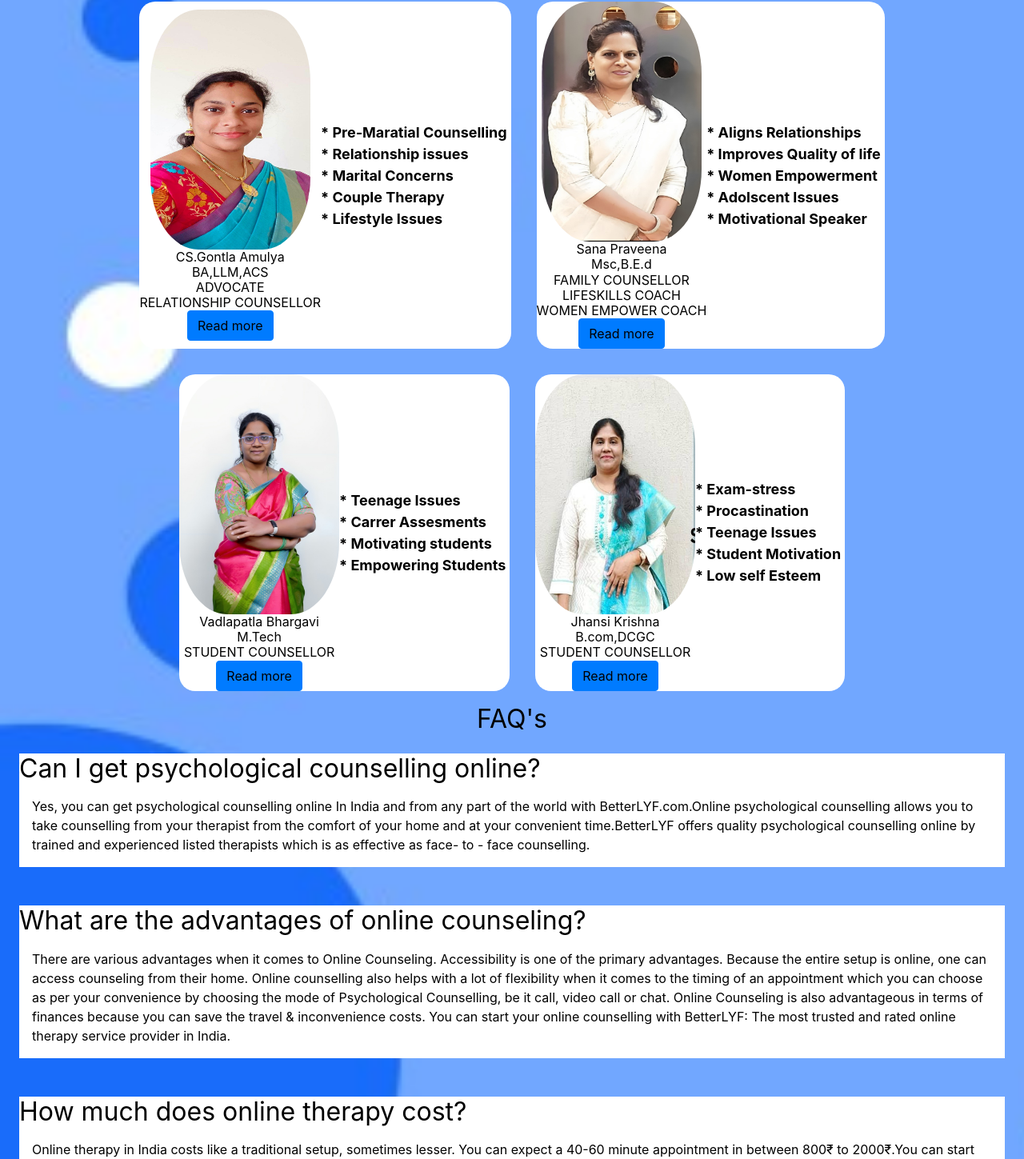
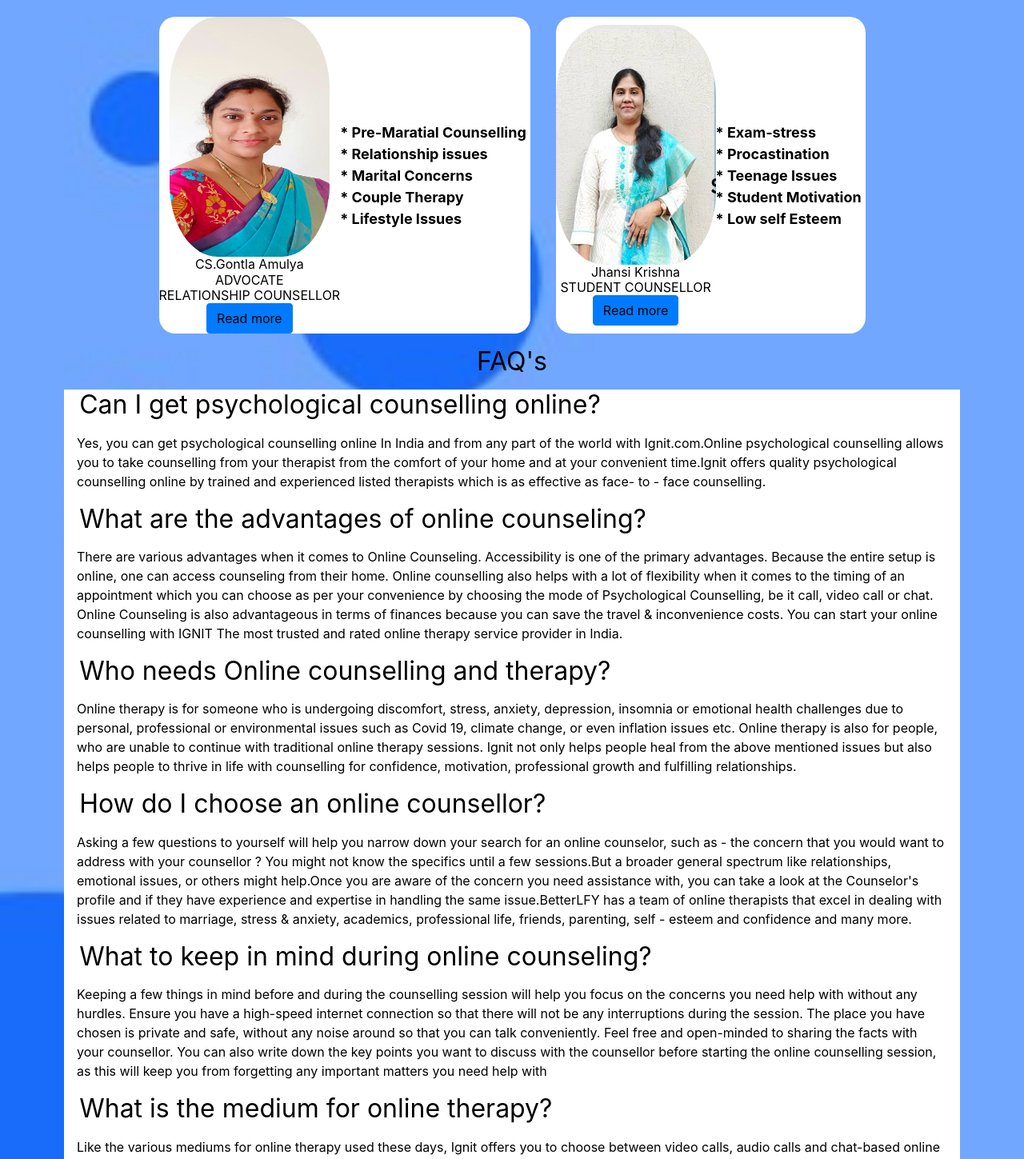
Before and after one commit to mohitratan18/ignit_frontend, a React (Create React App) app: page /aboutus in a window 1280 px wide. Shown: the part 1286-2735 px from the top of the page at 80% size. Built offline with nearby package versions, Linux system fonts and the light colour scheme.

Commit message:
aboutus updated

```diff
--- a/public/index.html
+++ b/public/index.html
@@ -28,7 +28,7 @@
     -->
     <!-- google font con -->
     <link rel="stylesheet" href="https://cdn.jsdelivr.net/npm/bootstrap@4.3.1/dist/css/bootstrap.min.css" integrity="sha384-ggOyR0iXCbMQv3Xipma34MD+dH/1fQ784/j6cY/iJTQUOhcWr7x9JvoRxT2MZw1T" crossorigin="anonymous">
-    <title>Ignite</title>
+    <title>Ignit</title>
   </head>
   <body>
     <noscript>You need to enable JavaScript to run this app.</noscript>
--- a/src/components/Aboutus.js
+++ b/src/components/Aboutus.js
@@ -5,7 +5,7 @@ import img1 from "../Assests/img1.jpeg";
 import img2 from "../Assests/img2.jpeg";
 import img3 from "../Assests/img3.jfif";
 import img4 from "../Assests/img4.jpeg";
-import img5 from "../Assests/img5.jpeg";
+//import img5 from "../Assests/img5.jpeg";
 import services from "../Assests/services.jpeg";
 import { useNavigate } from "react-router-dom";
 const Aboutus = () => {
@@ -40,12 +40,14 @@ const Aboutus = () => {
       </div>
 
       <h1>Our Team</h1>
+      <div className={style.two}>
         <div className={style.one}>
           <div className={style.subimg}>
-          <img className={style.image} src={img5} alt="" />
-          <h3>P.Saroja</h3>
-          <h4>MBA,MA PSYCHOLOGY</h4>
-          <h4>COUNSELLING PSYCHOLOGIST</h4>
+            <img className={style.image} src={img3} alt="" />
+            <h3>Sana Praveena</h3>
+            <h4>FAMILY COUNSELLOR</h4>
+            <h4>LIFESKILLS COACH</h4>
+            <h4>WOMEN EMPOWER COACH</h4>
             <br />
             <button
               type="button"
@@ -56,8 +58,30 @@ const Aboutus = () => {
             </button>
           </div>
           <span className={style.matter}>
-          * Behavioural Skills Coach <br />
+            * Aligns Relationships <br /> * Improves Quality of life <br /> *
+            Women Empowerment <br /> * Adolscent Issues <br /> * Motivational
+            Speaker{" "}
           </span>
+        </div>
+        <div className={style.one}>
+          <div className={style.subimg}>
+            <img className={style.image} src={img2} alt="" />
+            <h3>Vadlapatla Bhargavi</h3>
+            <h4>STUDENT COUNSELLOR</h4>
+            <br />
+            <button
+              type="button"
+              className="btn btn-primary text-black m-{3}"
+              onClick={handleclick}
+            >
+              Read more
+            </button>
+          </div>
+          <span className={style.matter}>
+            * Teenage Issues <br /> * Carrer Assesments <br /> * Motivating
+            students <br />* Empowering Students
+          </span>
+        </div>
       </div>
 
       <div className={style.two}>
@@ -65,7 +89,6 @@ const Aboutus = () => {
           <div className={style.subimg}>
             <img className={style.image} src={img1} alt="" />
             <h3>CS.Gontla Amulya</h3>
-            <h4>BA,LLM,ACS</h4>
             <h4>ADVOCATE</h4>
             <h4>RELATIONSHIP COUNSELLOR</h4> <br />
             <button
@@ -84,56 +107,8 @@ const Aboutus = () => {
 
         <div className={style.one}>
           <div className={style.subimg}>
-            <img className={style.image} src={img3} alt="" />
-            <h3>Sana Praveena</h3>
-            <h4>Msc,B.E.d</h4>
-            <h4>FAMILY COUNSELLOR</h4>
-            <h4>LIFESKILLS COACH</h4>
-            <h4>WOMEN EMPOWER COACH</h4>
-            <br />
-            <button
-              type="button"
-              className="btn btn-primary text-black "
-              onClick={handleclick}
-            >
-              Read more
-            </button>
-          </div>
-          <span className={style.matter}>
-            * Aligns Relationships <br /> * Improves Quality of life <br /> *
-            Women Empowerment <br /> * Adolscent Issues <br /> * Motivational
-            Speaker{" "}
-          </span>
-        </div>
-      </div>
-
-      <div className={style.two}>
-        <div className={style.one}>
-          <div className={style.subimg}>
-            <img className={style.image} src={img2} alt="" />
-            <h3>Vadlapatla Bhargavi</h3>
-            <h4>M.Tech</h4>
-            <h4>STUDENT COUNSELLOR</h4>
-            <br />
-            <button
-              type="button"
-              className="btn btn-primary text-black m-{3}"
-              onClick={handleclick}
-            >
-              Read more
-            </button>
-          </div>
-          <span className={style.matter}>
-            * Teenage Issues <br /> * Carrer Assesments <br /> * Motivating
-            students <br />* Empowering Students
-          </span>
-        </div>
-
-        <div className={style.one}>
-          <div className={style.subimg}>
             <img className={style.image} src={img4} alt="" />
             <h3>Jhansi Krishna</h3>
-            <h4>B.com,DCGC</h4>
             <h4>STUDENT COUNSELLOR</h4>
             <br />
             <button
@@ -153,19 +128,17 @@ const Aboutus = () => {
       <div className={style.faq}>
         <h1 className="text-black">FAQ's</h1>
         <div className={style.faqitem}>
-          <h1>Can I get psychological counselling online?</h1>
+          <h1 className={style.question}>Can I get psychological counselling online?</h1>
           <span className="m-3">
             Yes, you can get psychological counselling online In India and from
-            any part of the world with BetterLYF.com.Online psychological
+            any part of the world with Ignit.com.Online psychological
             counselling allows you to take counselling from your therapist from
-            the comfort of your home and at your convenient time.BetterLYF
+            the comfort of your home and at your convenient time.Ignit
             offers quality psychological counselling online by trained and
             experienced listed therapists which is as effective as face- to -
             face counselling.
           </span>
-        </div>
-        <div className={style.faqitem}>
-          <h1>What are the advantages of online counseling?</h1>
+          <h1 className={style.question}>What are the advantages of online counseling?</h1>
           <span className="m-3">
             There are various advantages when it comes to Online Counseling.
             Accessibility is one of the primary advantages. Because the entire
@@ -175,21 +148,77 @@ const Aboutus = () => {
             convenience by choosing the mode of Psychological Counselling, be it
             call, video call or chat. Online Counseling is also advantageous in
             terms of finances because you can save the travel & inconvenience
-            costs. You can start your online counselling with BetterLYF: The
-            most trusted and rated online therapy service provider in India.
+            costs. You can start your online counselling with IGNIT The most
+            trusted and rated online therapy service provider in India.
           </span>
-        </div>
-        <div className={style.faqitem}>
-          <h1>How much does online therapy cost?</h1>
+          <h1 className={style.question}>Who needs Online counselling and therapy?</h1>
           <span className="m-3">
-            Online therapy in India costs like a traditional setup, sometimes
-            lesser. You can expect a 40-60 minute appointment in between 800₹ to
-            2000₹.You can start your journey with BetterLYF by purchasing 1
-            session for 999 with the Discus Plan or with the Bliss plan where
-            the per session cost is as low as ₹ 715. All sessions at BetterLYF
-            are for 45 minutes.Therapy prices differ for clients outside India
-            as we have to use different mediums to create awareness and deliver
-            therapy beyond our borders.
+            Online therapy is for someone who is undergoing discomfort, stress,
+            anxiety, depression, insomnia or emotional health challenges due to
+            personal, professional or environmental issues such as Covid 19,
+            climate change, or even inflation issues etc. Online therapy is also
+            for people, who are unable to continue with traditional online
+            therapy sessions. Ignit not only helps people heal from the
+            above mentioned issues but also helps people to thrive in life with
+            counselling for confidence, motivation, professional growth and
+            fulfilling relationships.
+          </span>
+          <h1 className={style.question}>How do I choose an online counsellor? </h1>
+          <span className="m-3">
+            Asking a few questions to yourself will help you narrow down your
+            search for an online counselor, such as - the concern that you would
+            want to address with your counsellor ? You might not know the
+            specifics until a few sessions.But a broader general spectrum like
+            relationships, emotional issues, or others might help.Once you are
+            aware of the concern you need assistance with, you can take a look
+            at the Counselor's profile and if they have experience and expertise
+            in handling the same issue.BetterLFY has a team of online therapists
+            that excel in dealing with issues related to marriage, stress &
+            anxiety, academics, professional life, friends, parenting, self -
+            esteem and confidence and many more.
+          </span>
+          <h1 className={style.question}>What to keep in mind during online counseling? </h1>
+          <span className="m-3">
+            Keeping a few things in mind before and during the counselling
+            session will help you focus on the concerns you need help with
+            without any hurdles. Ensure you have a high-speed internet
+            connection so that there will not be any interruptions during the
+            session. The place you have chosen is private and safe, without any
+            noise around so that you can talk conveniently. Feel free and
+            open-minded to sharing the facts with your counsellor. You can also
+            write down the key points you want to discuss with the counsellor
+            before starting the online counselling session, as this will keep
+            you from forgetting any important matters you need help with
+          </span>
+          <h1 className={style.question}>What is the medium for online therapy? </h1>
+          <span className="m-3">
+            Like the various mediums for online therapy used these days,
+            Ignit offers you to choose between video calls, audio calls and
+            chat-based online therapy sessions which is completely safe to use.
+          </span>
+          <h1 className={style.question}>
+            Is my information secure and confidential in online counselling?
+          </h1>
+          <span className="m-3">
+            Yes, online counseling is secure and all your information is
+            confidential. Online counseling setups ensure privacy and
+            confidentiality of a client. Ignit offers anonymous and
+            confidential counselling where the client's records are accessible
+            only by the counsellor and the client. Usually, the portals used for
+            online therapy are HIPAA and FERPA compliant portals such as Zoom
+            (video platform) or tawk.to (chat platform), or Spark (call
+            platform). Though these are not Indian laws, the usual platforms
+            used for various modes of online counselling in India as well are
+            the ones mentioned above and hence have these regulations in place.
+          </span>
+          <h1 className={style.question}>Is online counselling expensive? </h1>
+          <span className="m-3">
+            Online Counseling is not expensive. In fact, it turns out to be less
+            expensive than traditional listed online therapy because it helps
+            you save travel costs and also online therapy sessions at Ignit
+            are more cost-effective. Therefore, online counselling being
+            expensive is not false and online counseling platforms like
+            Ignit offer counselling plans available at various price points.
           </span>
         </div>
       </div>
--- a/src/components/aboutus.module.css
+++ b/src/components/aboutus.module.css
@@ -81,11 +81,15 @@ h1{
     flex-direction: column;
     flex-wrap: wrap;
     color: black;
-    margin: 1.5rem;
+    margin: 1rem;
 }
 .faq{
     display: flex;
     flex-direction: column;
     justify-content: center;
     align-items: center;
+    max-width: 90%;
 }
+.question{
+    margin-left: 1.2rem;
+}
```
Lines whose indentation alone changed are shown as unchanged.
